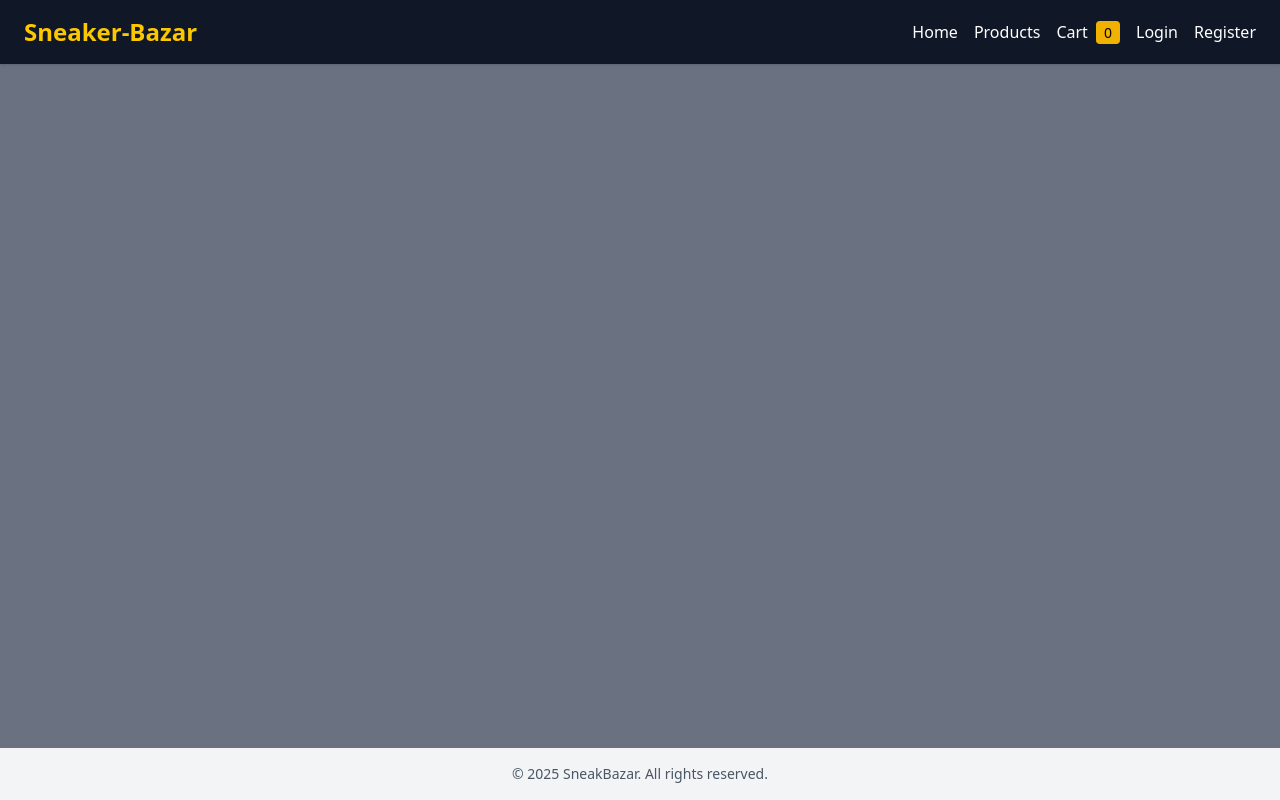
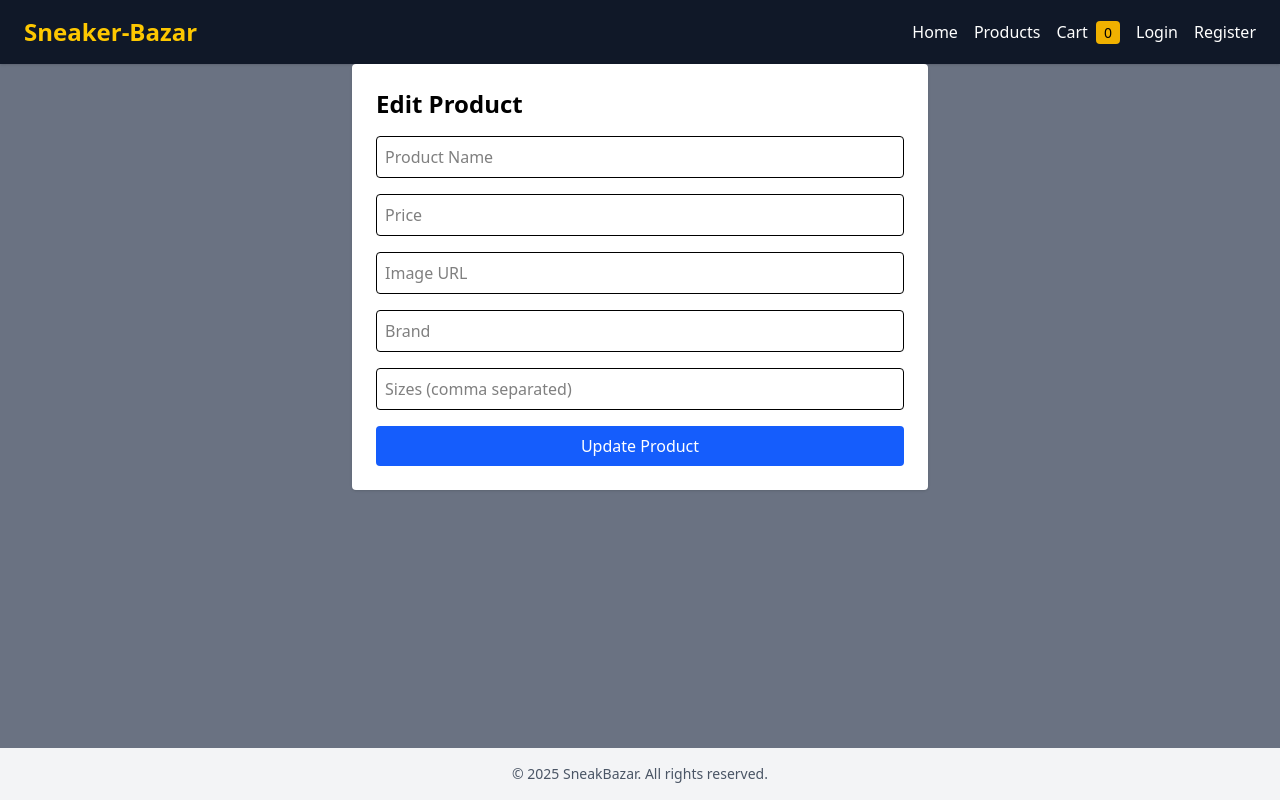
Before and after one commit to Dev-SachinKr/Sneaker-Bazar, a React (Vite) app in the folder client/: page /admin/edit/1 in a window 1280 px wide. Built offline with nearby package versions, Linux system fonts and the light colour scheme; no server answers.

Commit message:
add edit product feature with admin protection

```diff
--- a/client/src/App.jsx
+++ b/client/src/App.jsx
@@ -10,6 +10,7 @@ import Navbar from './components/Navbar';
 import Footer from './components/Footer';
 import AddProduct from './pages/AddProduct';
 import AdminDashboard from './pages/AdminDashboard';
+import EditProduct from './pages/EditProduct';
 
 const App = () => {
   const { user } = useAuth();
@@ -24,6 +25,7 @@ const App = () => {
         <Route path="/cart" element={<Cart />} />
         <Route path="/login" element={<Login />} />
         <Route path="/register" element={<Register />} />
+        <Route path="/admin/edit/:id" element={<EditProduct />} />
         <Route path="/admin" element={user?.role === 'admin' ? (  <AdminDashboard />) : (  <Navigate to="/" />)}
       />
       </Routes>
--- a/client/src/pages/AdminDashboard.jsx
+++ b/client/src/pages/AdminDashboard.jsx
@@ -1,62 +1,68 @@
 import React, { useEffect, useState } from 'react';
 import axios from '../utils/axios';
+import { useAuth } from '../context/AuthContext';
 import { toast } from 'react-hot-toast';
+import { Link } from 'react-router-dom';
 
 const AdminDashboard = () => {
+  const { user } = useAuth();
   const [products, setProducts] = useState([]);
+
+  useEffect(() => {
+    if (user?.role === 'admin') {
+      fetchProducts();
+    }
+  }, [user]);
 
   const fetchProducts = async () => {
     try {
       const res = await axios.get('/products');
       setProducts(res.data);
     } catch (err) {
-      toast.error("Failed to load products");
+      toast.error('Failed to load products');
     }
   };
 
   const handleDelete = async (id) => {
-    if (!window.confirm('Are you sure you want to delete this product?')) return;
-
     try {
       await axios.delete(`/products/${id}`);
       toast.success('Product deleted');
-      setProducts(prev => prev.filter(p => p._id !== id));
+      setProducts(products.filter(p => p._id !== id));
     } catch (err) {
       toast.error('Delete failed');
     }
   };
 
-  useEffect(() => {
-    fetchProducts();
-  }, []);
-
   return (
     <div className="p-6">
       <h1 className="text-2xl font-bold mb-4">Admin Dashboard</h1>
-      <table className="w-full border">
+
+      {user?.role !== 'admin' ? (
+        <p className="text-red-500">Access denied. Admins only.</p>
+      ) : (
+        <table className="w-full border border-gray-200">
           <thead>
             <tr className="bg-gray-100">
-            <th className="p-2">Image</th>
-            <th className="p-2">Name</th>
-            <th className="p-2">Price</th>
-            <th className="p-2">Brand</th>
-            <th className="p-2">Actions</th>
+              <th className="p-2 border">Image</th>
+              <th className="p-2 border">Name</th>
+              <th className="p-2 border">Price</th>
+              <th className="p-2 border">Actions</th>
             </tr>
           </thead>
           <tbody>
-          {products.map(p => (
-            <tr key={p._id} className="border-t">
-              <td className="p-2">
-                <img src={p.image} alt={p.name} className="h-12 w-12 object-cover" />
+            {products.map((product) => (
+              <tr key={product._id} className="text-center">
+                <td className="p-2 border">
+                  <img src={product.image} alt={product.name} className="w-16 h-16 object-cover mx-auto" />
                 </td>
-              <td className="p-2">{p.name}</td>
-              <td className="p-2">₹{p.price}</td>
-              <td className="p-2">{p.brand}</td>
-              <td className="p-2 space-x-2">
-                <button className="bg-yellow-500 text-white px-2 py-1 rounded text-sm">Edit</button>
+                <td className="p-2 border">{product.name}</td>
+                <td className="p-2 border">₹{product.price.toFixed(2)}</td>
+                <td className="p-2 border space-x-2">
+                 <Link to={`/admin/edit/${product._id}`} className="bg-yellow-500 text-white px-2 py-1 rounded text-sm">Edit</Link>
+
                   <button
-                  onClick={() => handleDelete(p._id)}
-                  className="bg-red-600 text-white px-2 py-1 rounded text-sm"
+                    onClick={() => handleDelete(product._id)}
+                    className="bg-red-600 text-white px-3 py-1 rounded hover:bg-red-700"
                   >
                     Delete
                   </button>
@@ -65,6 +71,7 @@ const AdminDashboard = () => {
             ))}
           </tbody>
         </table>
+      )}
     </div>
   );
 };
--- /dev/null
+++ b/client/src/pages/EditProduct.jsx
@@ -0,0 +1,131 @@
+import React, { useEffect, useState } from 'react';
+import { useParams, useNavigate } from 'react-router-dom';
+import axios from '../utils/axios';
+import { toast } from 'react-hot-toast';
+
+const EditProduct = () => {
+  const { id } = useParams();
+  const navigate = useNavigate();
+
+  const [formData, setFormData] = useState({
+    name: '',
+    price: '',
+    image: '',
+    brand: '',
+    size: '',
+  });
+
+  const fetchProduct = async () => {
+    try {
+      const res = await axios.get(`/products`);
+      const product = res.data.find(p => p._id === id);
+      if (!product) return toast.error('Product not found');
+
+      setFormData({
+        name: product.name,
+        price: product.price,
+        image: product.image,
+        brand: product.brand,
+        size: product.size.join(','),
+      });
+    } catch (err) {
+      toast.error('Failed to load product');
+    }
+  };
+
+  const handleChange = e => {
+    setFormData({ ...formData, [e.target.name]: e.target.value });
+  };
+
+  const handleSubmit = async (e) => {
+  e.preventDefault();
+  console.log("Token:", localStorage.getItem('token'));
+
+  const payload = {
+    ...formData,
+    size: formData.size.split(',').map(s => Number(s.trim()))
+  };
+
+  try {
+    await axios.put(`/products/${id}`, payload);
+    toast.success("Product updated");
+    navigate('/admin');
+  } catch (err) {
+    console.error("Update failed response:", err.response);
+    console.error("Update failed message:", err.message);
+    toast.error(err.response?.data?.message || err.message || "Update failed");
+  }
+};
+
+
+  useEffect(() => {
+    fetchProduct();
+  }, [id]);
+
+  return (
+    <div className="max-w-xl mx-auto p-6 bg-white rounded shadow">
+      <h1 className="text-2xl font-bold mb-4">Edit Product</h1>
+      <form onSubmit={handleSubmit} className="space-y-4">
+
+        <input
+          type="text"
+          name="name"
+          value={formData.name}
+          placeholder="Product Name"
+          onChange={handleChange}
+          className="w-full border p-2 rounded"
+          required
+        />
+
+        <input
+          type="number"
+          name="price"
+          value={formData.price}
+          placeholder="Price"
+          onChange={handleChange}
+          className="w-full border p-2 rounded"
+          required
+        />
+
+        <input
+          type="text"
+          name="image"
+          value={formData.image}
+          placeholder="Image URL"
+          onChange={handleChange}
+          className="w-full border p-2 rounded"
+          required
+        />
+
+        <input
+          type="text"
+          name="brand"
+          value={formData.brand}
+          placeholder="Brand"
+          onChange={handleChange}
+          className="w-full border p-2 rounded"
+          required
+        />
+
+        <input
+          type="text"
+          name="size"
+          value={formData.size}
+          placeholder="Sizes (comma separated)"
+          onChange={handleChange}
+          className="w-full border p-2 rounded"
+          required
+        />
+
+        <button
+          type="submit"
+          className="w-full bg-blue-600 text-white py-2 rounded hover:bg-blue-700"
+        >
+          Update Product
+        </button>
+      </form>
+    </div>
+  );
+};
+
+export default EditProduct;
```
Also changed, not shown: client/src/components/Navbar.jsx (+3 -4 lines), 2 other files (tests, documents, lock files or other folders). Lines whose indentation alone changed are shown as unchanged.
